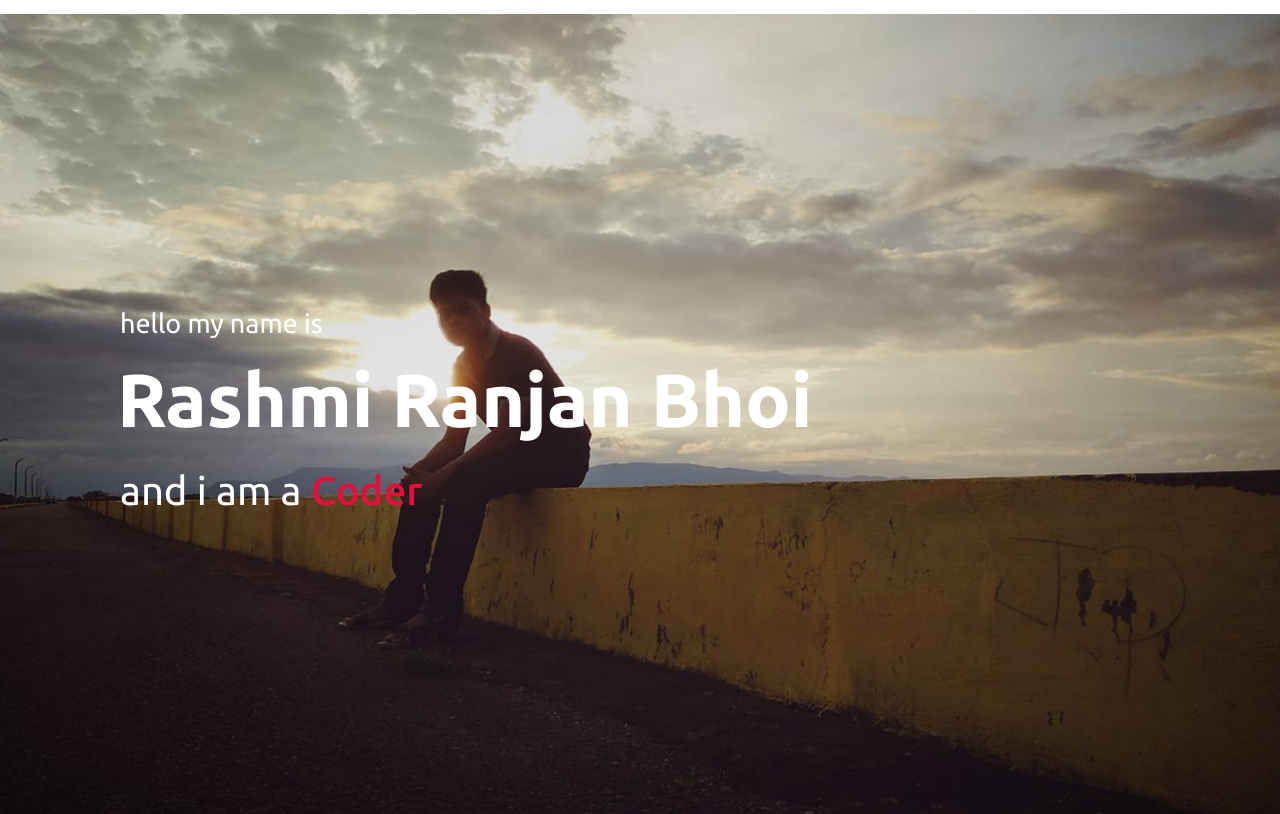
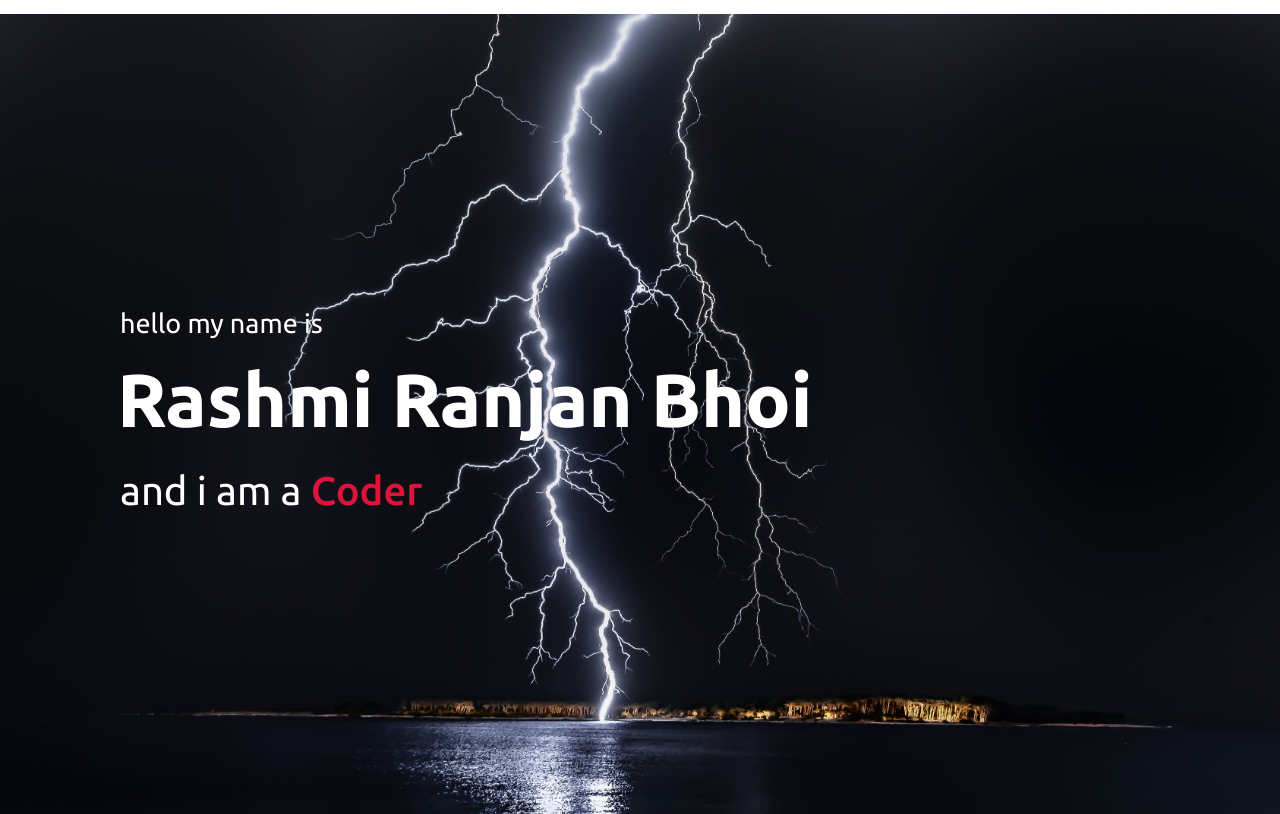
Before and after one commit to rashmiranjanbhoi/secondportfolio, a plain HTML site: page index.html in a window 1280 px wide. Shown: the part 1154-1968 px from the top of the page. Drawn offline with nearby package versions, Linux system fonts and the light colour scheme.

Commit message:
second commit

```diff
--- a/style1.css
+++ b/style1.css
@@ -35,7 +35,7 @@ html {
   height: 100vh;
   color: black;
   min-height: 500px;
-  background: url("rashmiHome.jpg") no-repeat center;
+  background: url("rashmiHome.jpeg") no-repeat center;
   background-size: cover;
   font-family: "Ubuntu", sans-serif;
 }
```
Also changed, not shown: rashmiHome.jpeg (added), rashmiHome.jpg (deleted).
